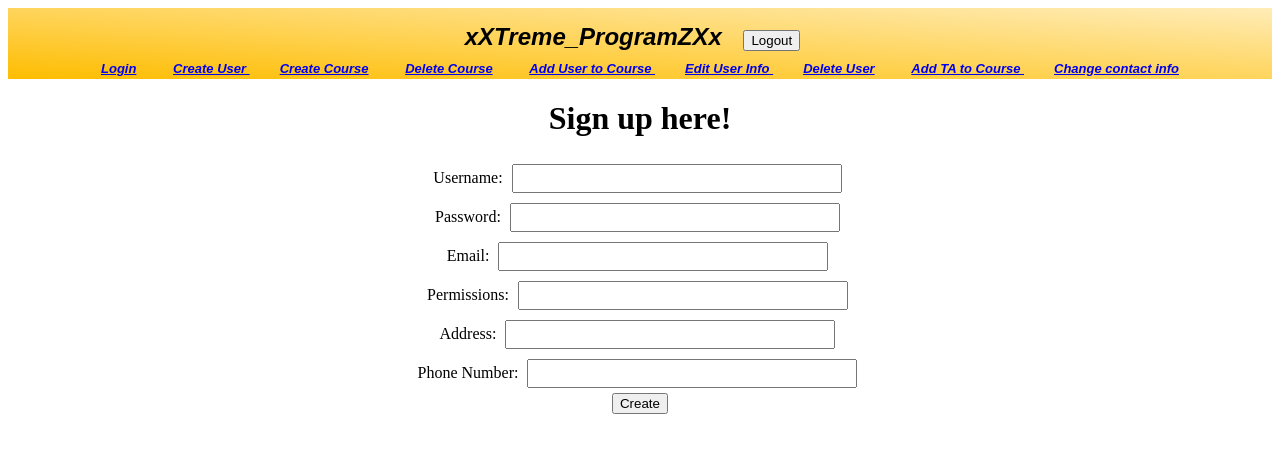
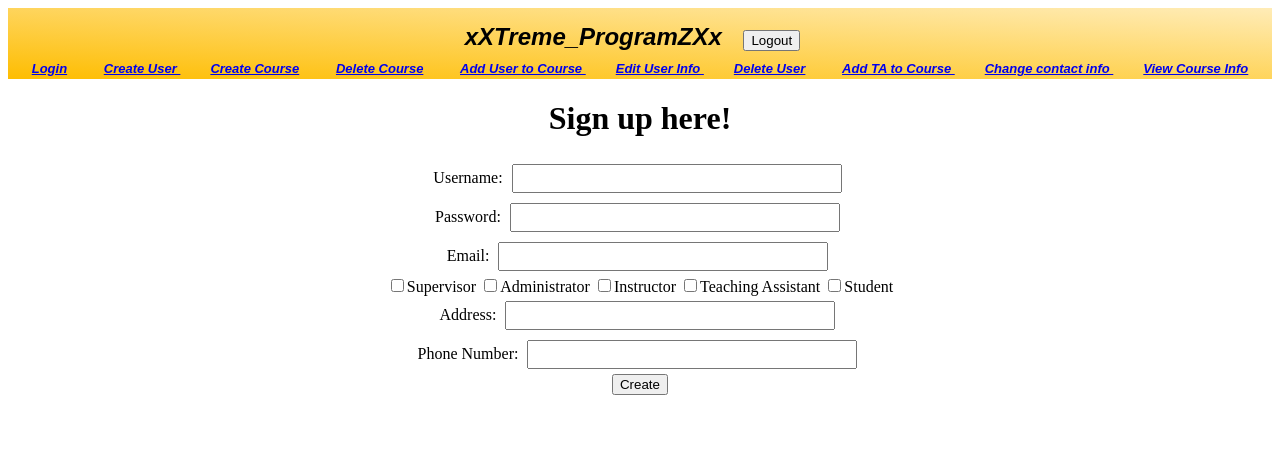
Before and after one commit to DevanClark/Final361, a Django app: page /createuser/ in a window 1280 px wide. Shown: the top 453 px of the page. Run offline with Django 3.2, Linux system fonts and the light colour scheme; some web fonts are replaced.

Commit message:
got the courses ot be displayed

```diff
--- a/Final/templates/base.html
+++ b/Final/templates/base.html
@@ -25,6 +25,7 @@
     <a href = {% url 'deleteuser' %}> Delete User</a>
     <a href = {% url 'addtatocourse' %}>Add TA to Course </a>
         <a href= {% url 'edituserself' %}>Change contact info </a>
+    <a href = {% url 'viewcourseinfoinstructor' %}> View Course Info</a>
     </div>
 {% csrf_token %}
 <input type="hidden">
--- a/Final/templates/main/createuser.html
+++ b/Final/templates/main/createuser.html
@@ -8,8 +8,11 @@
         <input type="password" name="password" id="password" class="inputBox"/><br>
         <label for="email">Email: </label>
         <input type="email" name="email" id="email" class="inputBox"/><br>
-        <label for="permissions">Permissions: </label>
-        <input type="text" name="permissions" id="permissions" class="inputBox"/><br>
+        <label for="supervisorbox"><input type="checkbox" name="supervisorbox" value="supervisorbox" id="supervisorbox">Supervisor</label>
+        <label for="adminbox"><input type="checkbox" name="adminbox" value="adminbox" id="adminbox">Administrator</label>
+        <label for="instructorbox"><input type="checkbox" name="instructorbox" value="instructorbox" id="instructorbox">Instructor</label>
+        <label for="tabox"><input type="checkbox" name="tabox" value="tabox" id="tabox">Teaching Assistant</label>
+        <label for="studentbox"><input type="checkbox" name="studentbox" value="studentbox" id="studentbox">Student</label><br>
         <label for="address">Address: </label>
         <input type="text" name="address" id="address" class="inputBox"/><br>
         <label for="phonenumber">Phone Number: </label>
--- a/Final/urls.py
+++ b/Final/urls.py
@@ -15,8 +15,8 @@ urlpatterns = [
     url(r'deletecourse/', DeleteCourse.as_view(), name="deletecourse"),
     url(r'addusertocourse/', AddUserToCourse.as_view(), name="addusertocourse"),
     url(r'deleteuser/', DeleteUser.as_view(), name="deleteuser"),
-    url(r'addtatocourse/', AddTaToCourse.as_view(), name="addtatocourse")
-
+    url(r'addtatocourse/', AddTaToCourse.as_view(), name="addtatocourse"),
+    url(r'viewcourseinfoinstructor', ViewCourseInfoInstructor.as_view(), name = "viewcourseinfoinstructor")
     # the path for command view
     # add the path to command_result?
     # path ('command_result', views.command_result)
--- a/Final/views.py
+++ b/Final/views.py
@@ -4,6 +4,7 @@ from django.views import View
 from django.http import HttpResponse, HttpResponseRedirect
 from Final.models import MyModel
 from Final.models import User
+from Final.models import Course
 from Final.forms import *
 from App import App
 from Login import Login
@@ -162,7 +163,6 @@ class EditUserSelfClass(View):
     def post(self, request):
         stringOut = " "
         response = " "
-        print(request.POST)
         try:
             user = User.objects.get(username=request.session.get('user'))
         except Exception as e:
@@ -205,9 +205,18 @@ class CreateUserClass(View):
         username = request.POST["username"]
         password = request.POST["password"]
         email = request.POST["email"]
-        permissions = request.POST["permissions"]
         address = request.POST["address"]
         phonenumber = request.POST["phonenumber"]
+
+        permissions = "0000"
+        if request.POST.get("supervisorbox"):
+            permissions[0] = "1" + permissions[1:]
+        if request.POST.get("adminbox"):
+            permissions = permissions[0] + "1" + permissions[2:]
+        if request.POST.get("instructorbox"):
+            permissions = permissions[0:2] + "1" + permissions[3:]
+        if request.POST.get("tabox"):
+            permissions = permissions[0:3] + "1"
         try:
             user = User.objects.get(username=request.session.get('user'))
         except Exception as e:
@@ -216,13 +225,33 @@ class CreateUserClass(View):
         return render(request, 'main/createuser.html', {"createUserResponse": createUserResponse})
 
 
+class ViewCourseInfoInstructor(View):
+    def get(self, request):
+        try:
+            user = User.objects.get(username=request.session.get('user'))
+        except Exception as e:
+            return redirect('loginpage')
+
+        try:
+            courses = Course.objects.filter(instructor=user.username)
+        except Exception as e:
+            print(e)
+            return render(request, 'main/viewcourseinfoinstructor.html',
+                          {"viewcourseinforesponse": "No Courses Currently"})
+
+        return render(request, 'main/viewcourseinfoinstructor.html', {'courses': courses})
+
+
+
+
+
 
 class EditUserAdmin(View):
     def get(self, request):
         return render(request, 'main/editUserAdmin.html')
 
     def post(self, request):
-        response = None;
+        response = None
         if request.method == "POST":
             try:
                 loggedInUser = User.objects.get(username=request.session.get('user'))
@@ -232,6 +261,8 @@ class EditUserAdmin(View):
             return render(request, 'main/editUserAdmin.html',
                           {"edituseradminresponse": "Have to add the user field to change their information"})
         for fieldToChange in request.POST:
-            if fieldToChange != 'usertoedit' and request.POST[fieldToChange] != "" and fieldToChange != 'csrfmiddlewaretoken':
-                response = u.edit_user(request.POST['usertoedit'], fieldToChange, request.POST[fieldToChange], loggedInUser)
+            if fieldToChange != 'usertoedit' and request.POST[
+                fieldToChange] != "" and fieldToChange != 'csrfmiddlewaretoken':
+                response = u.edit_user(request.POST['usertoedit'], fieldToChange, request.POST[fieldToChange],
+                                       loggedInUser)
         return render(request, 'main/editUserAdmin.html', {"edituseradminresponse": response})
```
Also changed, not shown: Final/templates/main/viewcourseinfoinstructor.html (added, +26 -0 lines), ViewCourseInfo_AcceptanceTests.py (added, +12 -0 lines), Final/migrations/0001_initial.py.
